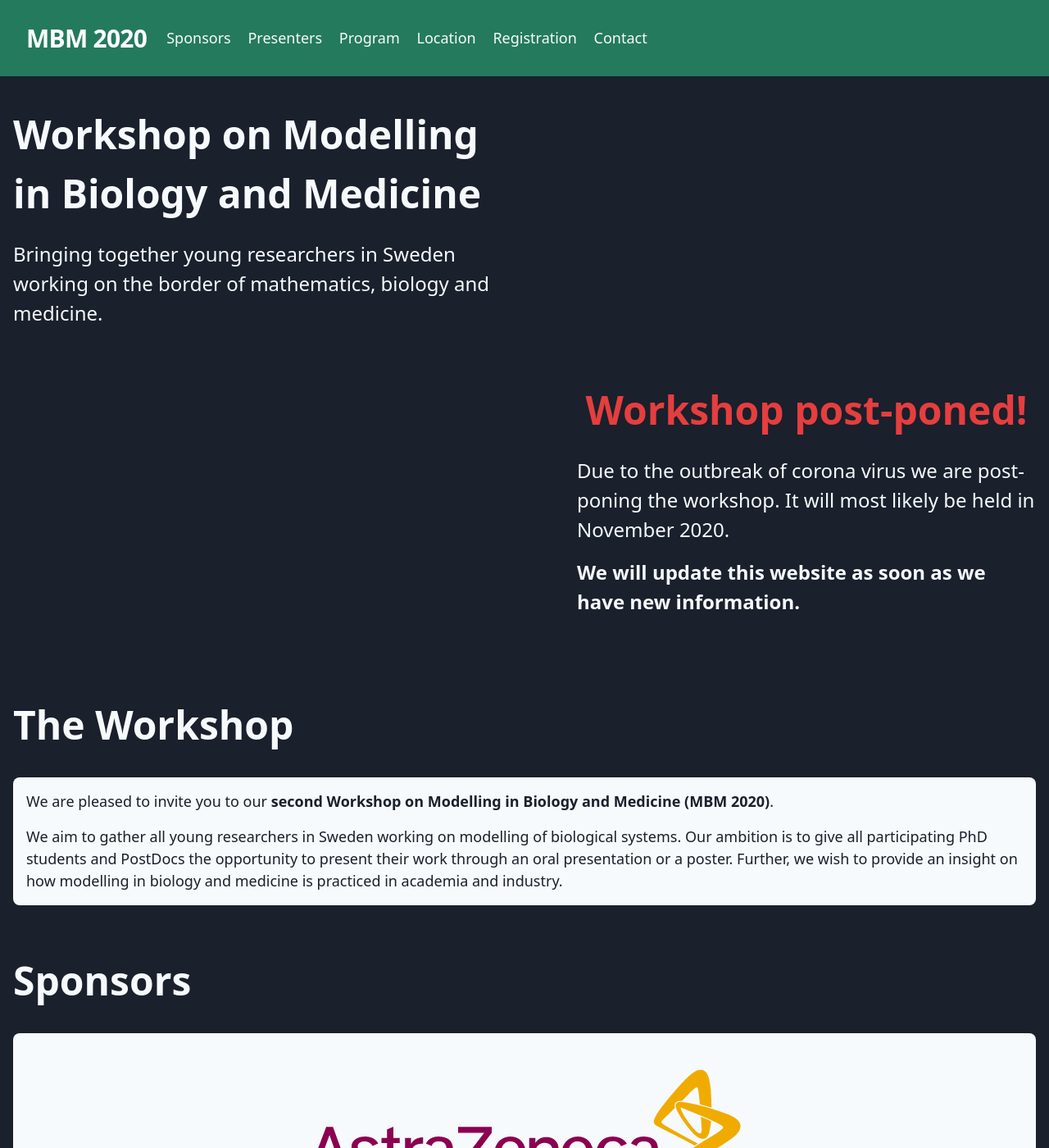
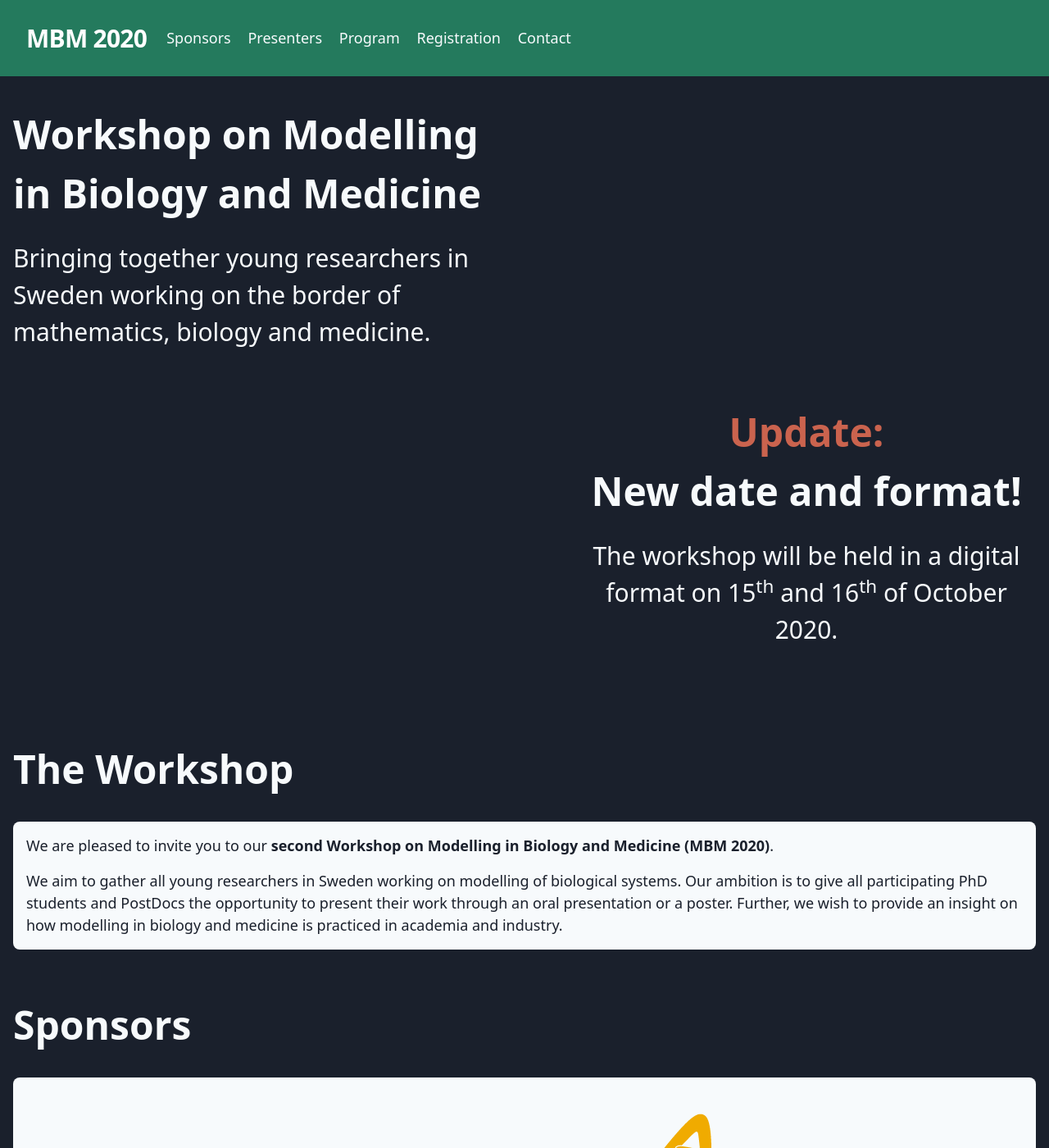
Before and after one commit to mbmworkshop/mbm, a Jekyll site: the page built from index.html, in a window 1280 px wide and 1400 px high. Shown: the whole window at 82% size. Built offline with Jekyll 4.4.1, drawn with Linux system fonts in a browser that asks for light colours; some of the changed text lies outside the part shown.

Commit message:
upd: prepped website for digital workshop

```diff
--- a/_data/assets.json
+++ b/_data/assets.json
@@ -1 +1 @@
-{"index.js":"index-cf29981d.js","index.css":"index-c02e8dbf.css"}
+{"index.js":"index-cf29981d.js","index.css":"index-301948de.css"}
--- a/_includes/nav.html
+++ b/_includes/nav.html
@@ -28,7 +28,7 @@
         <a href="{{ site.url }}/#sponsors" class="nav-item mr-4">Sponsors</a>
         <a href="{{ site.url }}/#presenters" class="nav-item mr-4">Presenters</a>
         <a href="{{ site.url }}/#program" class="nav-item mr-4">Program</a>
-        <a href="{{ site.url }}/#location" class="nav-item mr-4">Location</a>
+        <!-- <a href="{{ site.url }}/#location" class="nav-item mr-4">Location</a> -->
         <a href="{{ site.url }}/#registration" class="nav-item mr-4">Registration</a>
         <a href="{{ site.url }}/#contact" class="nav-item">Contact</a>
       </div>
--- a/index.html
+++ b/index.html
@@ -7,24 +7,23 @@
   <div class="flex w-full mb-16">
     <div id="top" class="h-0" style="bottom: 100px; position: relative;"></div>
     <div class="flex flex-col w-full text-center lg:text-left lg:w-1/2">
-      <h1 class="font-bold text-4xl md:text-5xl mb-5">Workshop on Modelling in Biology and Medicine</h1>
-      <p class="text-xl md:text-2xl">Bringing together young researchers in Sweden working on the border of mathematics, biology and medicine.</p>
+      <h1 class="font-bold text-4xl md:text-5xl mb-5">
+        Workshop on Modelling in Biology and Medicine
+      </h1>
+      <p class="text-2xl md:text-3xl">Bringing together young researchers in Sweden working on the border of mathematics, biology and medicine.</p>
     </div>
   </div>
   <div class="flex w-full mb-24 justify-end">
     <div class="flex flex-col w-full text-left lg:w-3/5 xl:w-1/2 lg:pl-12 xl:pl-16">
-      <div class="text-center section-header text-red-600">Workshop post-poned!</div>
-      <div class="text-xl md:text-2xl mb-4">Due to the outbreak of corona virus we are post-poning the workshop. It will most likely be held in November 2020.</div>
-      <div class="text-xl md:text-2xl font-bold">We will update this website as soon as we have new information.</div>
+      <div class="text-center section-header">
+        <span class="text-mbm-red-light">Update:</span><br/>
+        New date and format!
+      </div>
+      <div class="text-center mx-2 sm:mx-24 lg:mx-0 text-2xl md:text-3xl mb-4">
+        The workshop will be held in a digital format on 15<sup>th</sup>
+        and 16<sup>th</sup> of October 2020.</div>
     </div>
   </div>
-<!--   <div class="flex w-full mb-24 justify-end">
-    <div class="flex flex-col w-full text-center lg:text-left lg:w-3/5 xl:w-1/2 lg:pl-12 xl:pl-16">
-      <div class="section-header">Next workshop:</div>
-      <div class="text-4xl md:text-5xl font-bold">14<sup>th</sup> and 15<sup>th</sup> May 2020</div>
-      <div class="text-4xl md:text-5xl font-bold">in Gothenburg</div>
-    </div>
-  </div> -->
   <section class="page-section">
     <h1 class="section-header">The Workshop</h1>
     <div class="content-box">
@@ -81,43 +80,137 @@
     <div id="program" class="h-0" style="bottom: 100px; position: relative;"></div>
     <h1 class="section-header">Program</h1>
     <div class="content-box">
-      <p>See the website of <a href="{{ site.url }}/mbm2019" rel="noreferrer noopener" target="_blank">MBM 2019</a> for an impression of what to expect. More information coming soon.</p>
+      <div class="flex flex-col lg:flex-row pt-2 pb-4">
+        <div class="px-4 w-full lg:w-1/2 flex flex-col">
+          <h1 class="content-header">Day 1</h1>
+          <table class="table-fixed">
+            <thead>
+              <tr>
+                <th class="w-1/6 text-center">Time</th>
+                <th class="w-5/6 px-4 text-left">Activity</th>
+              </tr>
+            </thead>
+            <tbody>
+              <tr>
+                <td class="border py-2 text-center">13:00</td>
+                <td class="border py-2 px-4">Startup</td>
+              </tr>
+              <tr class="bg-mbm-green-light">
+                <td class="border py-2 text-center">13:10</td>
+                <td class="border py-2 px-4">Talk: Invited Speaker</td>
+              </tr>
+              <tr>
+                <td class="border py-2 text-center">13:40</td>
+                <td class="border py-2 px-4">Other talk (20 min x 1)</td>
+              </tr>
+              <tr>
+                <td class="border py-2 text-center">14:00</td>
+                <td class="border py-2 px-4">Break</td>
+              </tr>
+              <tr>
+                <td class="border py-2 text-center">14:10</td>
+                <td class="border py-2 px-4">Other talks (20 min x 2)</td>
+              </tr>
+              <tr>
+                <td class="border py-2 text-center">14:50</td>
+                <td class="border py-2 px-4">Break</td>
+              </tr>
+              <tr>
+                <td class="border py-2 text-center">15:00</td>
+                <td class="border py-2 px-4">Poster Session</td>
+              </tr>
+              <tr>
+                <td class="border py-2 text-center">16:20</td>
+                <td class="border py-2 px-4">Break</td>
+              </tr>
+              <tr class="bg-mbm-green-light">
+                <td class="border py-2 text-center">16:30</td>
+                <td class="border py-2 px-4">Talk: Invited Speaker</td>
+              </tr>
+              <tr>
+                <td class="border py-2 text-center">17:00</td>
+                <td class="border py-2 px-4">Official program for day 1 ends</td>
+              </tr>
+              <tr>
+                <td class="border py-2 text-center">18:30</td>
+                <td class="border py-2 px-4">Social Activity</td>
+              </tr>
+            </tbody>
+          </table>
+        </div>
+
+        <div class="px-4 w-full lg:w-1/2 flex flex-col">
+          <h1 class="content-header pt-4 lg:pt-0">Day 2</h1>
+          <table class="table-fixed">
+            <thead>
+              <tr>
+                <th class="w-1/6 text-center">Time</th>
+                <th class="w-5/6 px-4 text-left">Activity</th>
+              </tr>
+            </thead>
+            <tbody>
+              <tr class="bg-mbm-green-light">
+                <td class="border py-2 text-center">08:30</td>
+                <td class="border py-2 px-4">Talk: Invited Speaker</td>
+              </tr>
+              <tr class="bg-mbm-green-light">
+                <td class="border py-2 text-center">09:00</td>
+                <td class="border py-2 px-4">Talk: Invited Speaker</td>
+              </tr>
+              <tr>
+                <td class="border py-2 text-center">09:30</td>
+                <td class="border py-2 px-4">Break</td>
+              </tr>
+              <tr>
+                <td class="border py-2 text-center">09:40</td>
+                <td class="border py-2 px-4">Other talks (20 min x 2)</td>
+              </tr>
+              <tr>
+                <td class="border py-2 text-center">10:20</td>
+                <td class="border py-2 px-4">Break</td>
+              </tr>
+              <tr>
+                <td class="border py-2 text-center">10:30</td>
+                <td class="border py-2 px-4">Other talks (20 min x 2)</td>
+              </tr>
+              <tr>
+                <td class="border py-2 text-center">11:10</td>
+                <td class="border py-2 px-4">Break</td>
+              </tr>
+              <tr class="bg-mbm-green-light">
+                <td class="border py-2 text-center">11:20</td>
+                <td class="border py-2 px-4">Talk: Invited Speaker</td>
+              </tr>
+              <tr>
+                <td class="border py-2 text-center">11:50</td>
+                <td class="border py-2 px-4">Session closing</td>
+              </tr>
+              <tr>
+                <td class="border py-2 text-center">12:00</td>
+                <td class="border py-2 px-4">Lunch break</td>
+              </tr>
+              <tr>
+                <td class="border py-2 text-center">13:00</td>
+                <td class="border py-2 px-4">Extended discussion / speaker rooms (open ended)</td>
+              </tr>
+            </tbody>
+          </table>
+        </div>
+      </div>
     </div>
   </section>
   <section class="page-section">
-    <div id="location" class="h-0" style="bottom: 100px; position: relative;"></div>
-    <h1 class="section-header">
-      Location
-    </h1>
-    <div class="content-box">
-      <p><a href="https://www.gu.se/english/conferences/conference-packages/wallenberg" rel="noreferrer noopener" target="_blank">Conference Centre Wallenberg</a>, Medicinaregatan 20A, Gothenburg, Sweden</p>
-      <div class="flex justify-center mt-8">
-        <iframe src="https://www.google.com/maps/embed?pb=!1m18!1m12!1m3!1d2132.718271846155!2d11.960371373488371!3d57.687265905144514!2m3!1f0!2f0!3f0!3m2!1i1024!2i768!4f13.1!3m3!1m2!1s0x464ff313c630b7af%3A0x861010a67293672b!2sWallenberg%20Conference%20Center!5e0!3m2!1sen!2sse!4v1583504788158!5m2!1sen!2sse" width="100%" height="450" frameborder="0" style="border:0;" allowfullscreen=""></iframe>
-      </div>
-    </div>
-  </section>
-   <section class="page-section">
     <div id="registration" class="h-0" style="bottom: 100px; position: relative;"></div>
     <h1 class="section-header">
       Registration
     </h1>
     <div class="content-box">
-      <p class="mb-4">
-        Due to the outbreak of Covid-19, we are as of yet unsure if the
-        workshop can be held in physical form or if a digital format
-        would be more suitable.
-      </p>
-      <p class="font-bold">
-        We encourage you to register anyways if you are interested in
-        participating. We will then contact you as soon as we have new
-        information.
-      </p>
       <p class="mt-4 mb-4">
         You can participate at MBM 2020 by
       </p>
       <ul class="px-8 list-disc">
         <li>giving a talk,</li>
-        <li>presenting a poster,</li>
+        <li>presenting a poster (i.e. a four-slide presentation),</li>
         <li>or simply as an observer.</li>
       </ul>
       <p class="mt-4 mb-2">
@@ -127,19 +220,7 @@
         Please note that you can edit your registration until two weeks before the start of the workshop, which allows you to change your participation status.
       </p>
       <p class="my-2">
-        Costs for participation in the workshop are (including VAT):
-      </p>
-      <ul class="px-8 list-disc">
-        <li>free for Bachelor and Master students</li>
-        <li>250 SEK for PhD students and other young researchers (PostDocs, guest teachers right after their PhD)</li>
-        <li>1250 SEK for senior academics (academics not in the first two categories)</li>
-        <li>1250 SEK for participants employed in industry</li>
-      </ul>
-      <p class="mt-4 mb-2">
-        In combination with the workshop we are offering a social dinner on Thursday (14th May) evening. We encourage all participants to sign up for the dinner. We are taking a fee of 375 SEK (including VAT) for participation at the dinner which will include food and at least one beverage.
-      </p>
-      <p class="my-2">
-        In case you are required to make a payment you will receive an email concerning payment after successful registration.
+        Participation in the digital workshop will be free of charge.
       </p>
       <form class="mt-4 flex flex-row justify-center items-center" action="https://docs.google.com/forms/d/e/1FAIpQLSdJ46IknhSQdsHDNXNC_kOMwJ6-9t1JLqPy9FBlRtMCeAWU3w/viewform?usp=sf_link" target="_blank">
         <input type="submit" class="bg-mbm-green hover:bg-mbm-green-light font-bold py-2 px-4 rounded text-white hover:text-black" value="Register here" />
```
Also changed, not shown: assets/css/index-301948de.css (added), assets/css/index-c02e8dbf.css (deleted), 1 other file.
